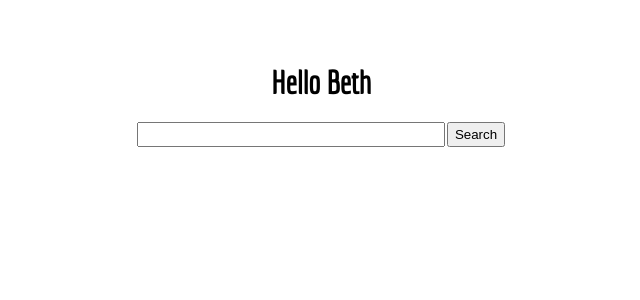
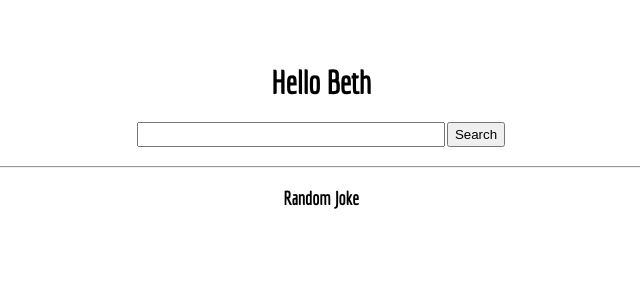
Before and after one commit to BethWProjects/home, a React (Create React App) app: page / in a window 1280 px wide. Shown: the top 300 px of the page, without its empty margins (319-959 px from the left). Built offline with nearby package versions, Linux system fonts and the light colour scheme; no server answers.

Commit message:
Added joke component and declared useEffect to fetch random joke data.  Declared joke variable and destructured properties to display on the DOM

```diff
--- a/src/App.js
+++ b/src/App.js
@@ -1,5 +1,6 @@
 import './index.css';
 import { useState } from 'react';
+import Joke from './Joke';
 
 function App() {
 
@@ -19,13 +20,13 @@
   //interpolate the google url with a query assigned to the userQuery state value
   //assign the userQuery value to the 'q' parameter
   //assing a second argument '_blank' telling the browser to open a new tab
-  //activate that value in the onClick attribute in the return statement
+  //call that value in the onClick attribute in the return statement
   const searchQuery = () => {
     window.open(`https://google.com/search?q=${userQuery}`, '_blank')
   }
 
   //create a function to register a click upon clicking the return/enter key...NOTE: "Enter" is the value it must strictly equal
-  //assign an attribute in the input tag to activate the function
+  //assign an attribute in the input tag to call the function
   const handleKeyPress = (event) => {
     if (event.key === 'Enter') {
       searchQuery()
@@ -42,6 +43,8 @@
           onKeyPress={handleKeyPress} />
         <button onClick={searchQuery}>Search</button>
       </div>
+      <hr />
+      <Joke />
     </div>
   );
 }
--- /dev/null
+++ b/src/Joke.js
@@ -0,0 +1,42 @@
+import React, { useEffect, useState } from "react";
+
+function Joke() {
+    //declare a useState function to track the joke state, this will be an object captured from the data fetch, so set initial state to an object.
+    const [joke, setJoke] = useState({})
+
+    //declare the useEffect function
+    //it is a callback function that mounts to the component, like the componentDidMount, so it is useful for fetching data
+    //useEffect applies after every render
+    useEffect(() => {
+        fetch('https://official-joke-api.appspot.com/jokes/random')
+        //write code that handles the response for the request
+        //enter the returned json as the parameter to the setJoke state
+            .then(response => response.json())
+            .then(json => {
+                console.log('joke json', json)
+                setJoke(json)
+            })
+    }, []);
+    //^^ add an empty array as a second arguement to useEffect, to say: this useEffect hook does not have to fire after initial fire, avoiding an infinite loop.  By default, useEffect and setState will trigger refresh on click, by assigning the second argument you avoid the refresh on the useEffect and avoid an infinite loop.
+
+    //example json object being returned:
+    // {
+    //     id: 261
+    //     punchline: "Boo jeans."
+    //     setup: "What kind of pants do ghosts wear?"
+    //     type: "general"
+    // }
+    //destructure the setup and punchline variables from the joke object
+    const { setup, punchline } = joke;
+
+    return(
+        <div>
+            <h3>Random Joke</h3>
+            <p>{setup}</p>
+            <p><em>{punchline}</em></p>
+        </div>
+    )
+
+}
+
+export default Joke;
```
